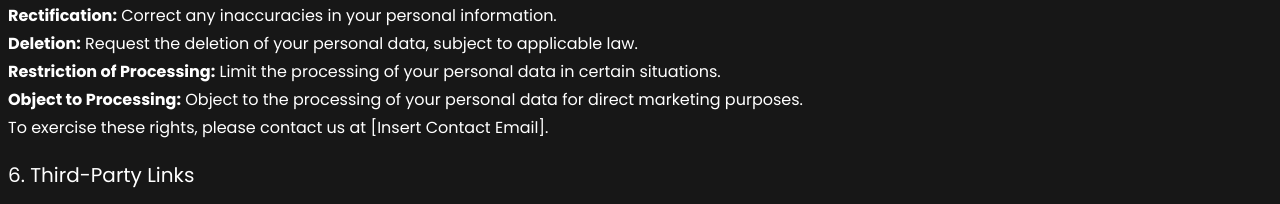
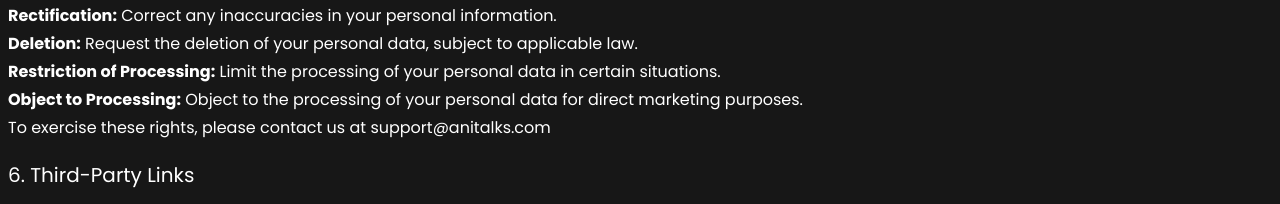
Before and after one commit to enesuur/anitalk-frontend-dev, a Next.js app: page /privacy-policy in a window 1280 px wide. Shown: the part 1270-1474 px from the top of the page. Built offline with nearby package versions, Linux system fonts and the light colour scheme; what next-redux-wrapper would draw is missing.

Commit message:
fix: typo

```diff
--- a/src/app/privacy-policy/page.tsx
+++ b/src/app/privacy-policy/page.tsx
@@ -13,7 +13,7 @@ const Page = async () => {
         <div className='container'>
           <H1>Privacy Policy for Anitalks</H1>
           <p>
-            <strong>Effective Date:</strong> [Insert Date]
+            <strong>Effective Date:</strong> 01.05.2025(dd/mm/yyyy)
           </p>
 
           <p>
@@ -107,7 +107,7 @@ const Page = async () => {
               for direct marketing purposes.
             </li>
           </ul>
-          <p>To exercise these rights, please contact us at [Insert Contact Email].</p>
+          <p>To exercise these rights, please contact us at support@anitalks.com </p>
 
           <H2>6. Third-Party Links</H2>
           <p>
@@ -141,7 +141,7 @@ const Page = async () => {
               <strong>Email:</strong> support@anitalks.com
             </li>
             <li>
-              <strong>Address:</strong> Man island, UNITED KINGDOM(UK)
+              <strong>Address:</strong> Man Island, United Kingdom(UK)
             </li>
             <li>
               <strong>Phone:</strong>(+1) 284 224 231
```
